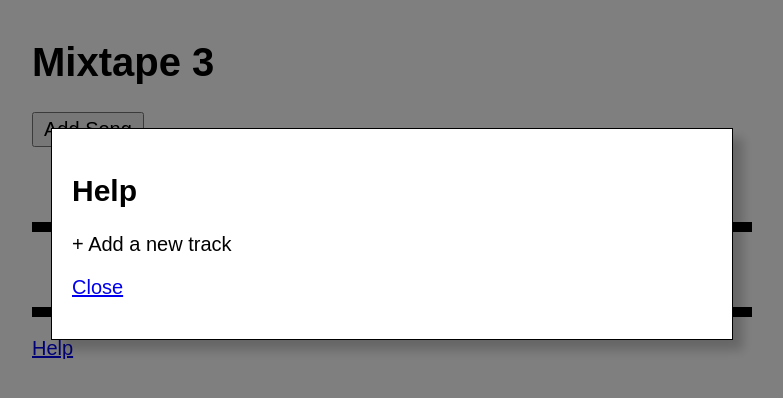
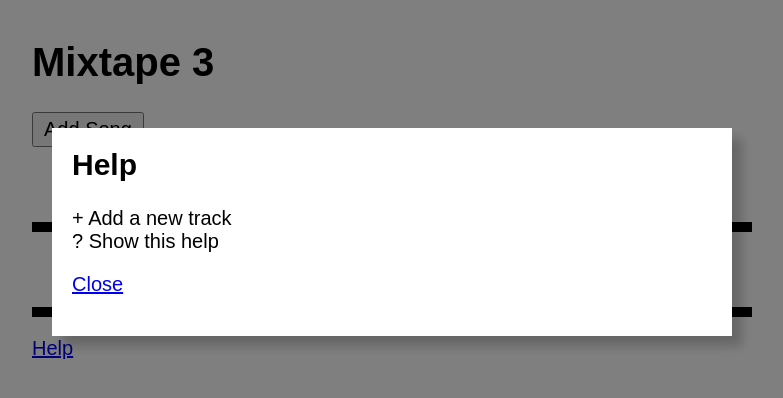
Before and after one commit to puyo/mixtape, a website: page v3/index.html in a window 1280 px wide. Both pictures are taken after a click on the link "Help". Shown: the whole page, without its empty margins (248-1031 px from the left). Drawn offline with nearby package versions, Linux system fonts and the light colour scheme.

Commit message:
Slightly nicer.

```diff
--- a/v3/index.html
+++ b/v3/index.html
@@ -35,7 +35,8 @@
     <div id="help" class="lightbox" style="display:none">
       <div class="lightbox-content">
         <h2>Help</h2>
-        + Add a new track <br>
+        <div>+ Add a new track</div>
+        <div>? Show this help</div>
         <p><a href="#">Close</a></p>
       </div>
     </div>
--- a/v3/mixtape.css
+++ b/v3/mixtape.css
@@ -30,10 +30,13 @@ button {
 .lightbox-content {
   background-color: white;
   box-shadow: 10px 10px 10px rgba(0, 0, 0, 0.2);
-  border: 1px solid black;
   padding: 1em;
   max-width: 50%;
   margin: 10% auto;
+}
+
+.lightbox-content h2 {
+  margin-top: 0;
 }
 
 .song {
```
